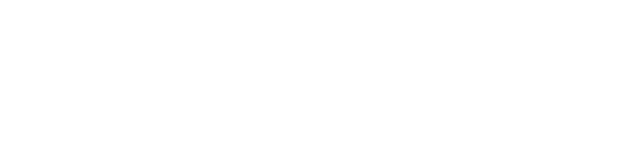
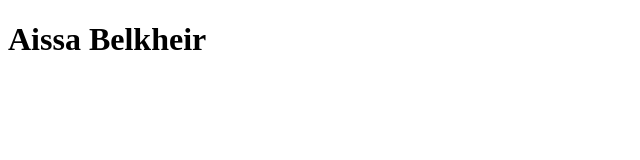
Before and after one commit to issadev04/CV2, a plain HTML site: page index.html in a window 1280 px wide. Shown: the whole page, without its empty margins (0-640 px from the left). Drawn offline with Linux system fonts and the light colour scheme.

Commit message:
Add title

```diff
--- a/index.html
+++ b/index.html
@@ -6,6 +6,7 @@
     <title>Document</title>
 </head>
 <body>
+    <h1>Aissa Belkheir</h1>
 
 </body>
 </html>
```
